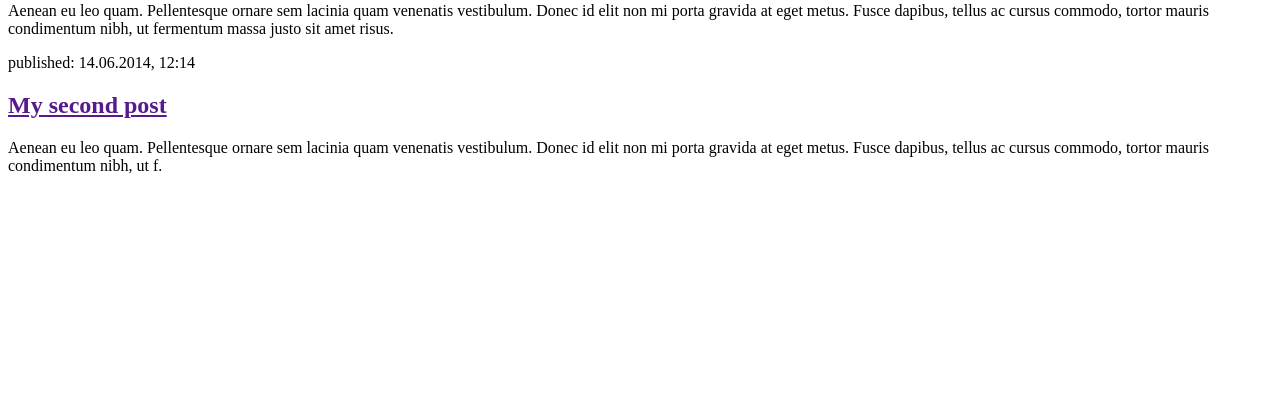
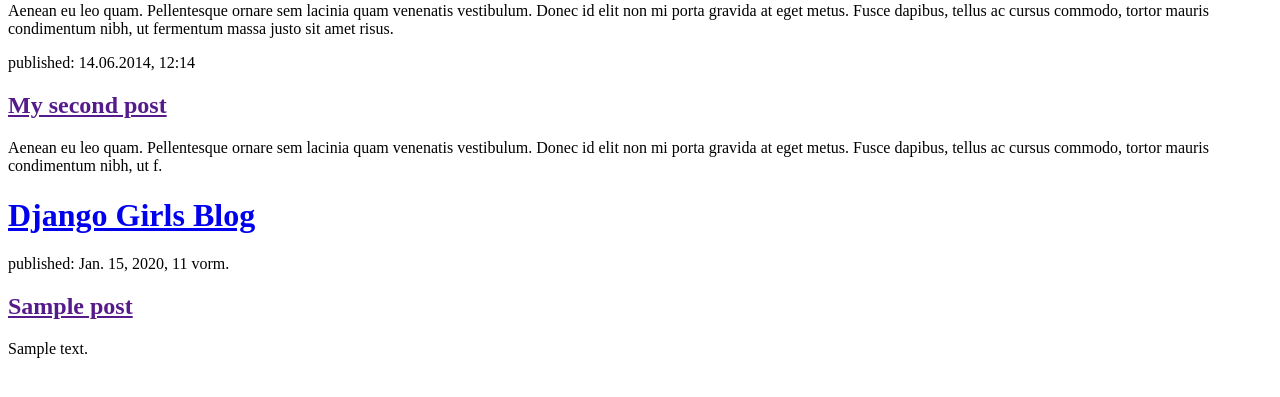
Before and after one commit to Jirattikal42/LAB04, a Django app: template mysite/blog/templates/blog/post_list.html in a window 1280 px wide. Shown: the part 149-546 px from the top of the page. Run offline with Django 3.2, Linux system fonts and the light colour scheme; the template is opened without the code that fills it: values that come from a table or form of the project are taken from there, others are empty; tables that the repository leaves empty hold one stand-in row (values such as "Sample post").

Commit message:
Modified templates to display posts from database.

```diff
--- a/mysite/blog/templates/blog/post_list.html
+++ b/mysite/blog/templates/blog/post_list.html
@@ -19,4 +19,15 @@
             <p>Aenean eu leo quam. Pellentesque ornare sem lacinia quam venenatis vestibulum. Donec id elit non mi porta gravida at eget metus. Fusce dapibus, tellus ac cursus commodo, tortor mauris condimentum nibh, ut f.</p>
         </div>
     </body>
+    <div>
+        <h1><a href="/">Django Girls Blog</a></h1>
+    </div>
+
+    {% for post in posts %}
+        <div>
+            <p>published: {{ post.published_date }}</p>
+            <h2><a href="">{{ post.title }}</a></h2>
+            <p>{{ post.text|linebreaksbr }}</p>
+        </div>
+    {% endfor %}
 </html>
--- a/mysite/blog/views.py
+++ b/mysite/blog/views.py
@@ -1,4 +1,7 @@
 from django.shortcuts import render
+from django.utils import timezone
+from .models import Post
 
 def post_list(request):
+    posts = Post.objects.filter(published_date__lte=timezone.now()).order_by('published_date')
     return render(request, 'blog/post_list.html', {})
```
